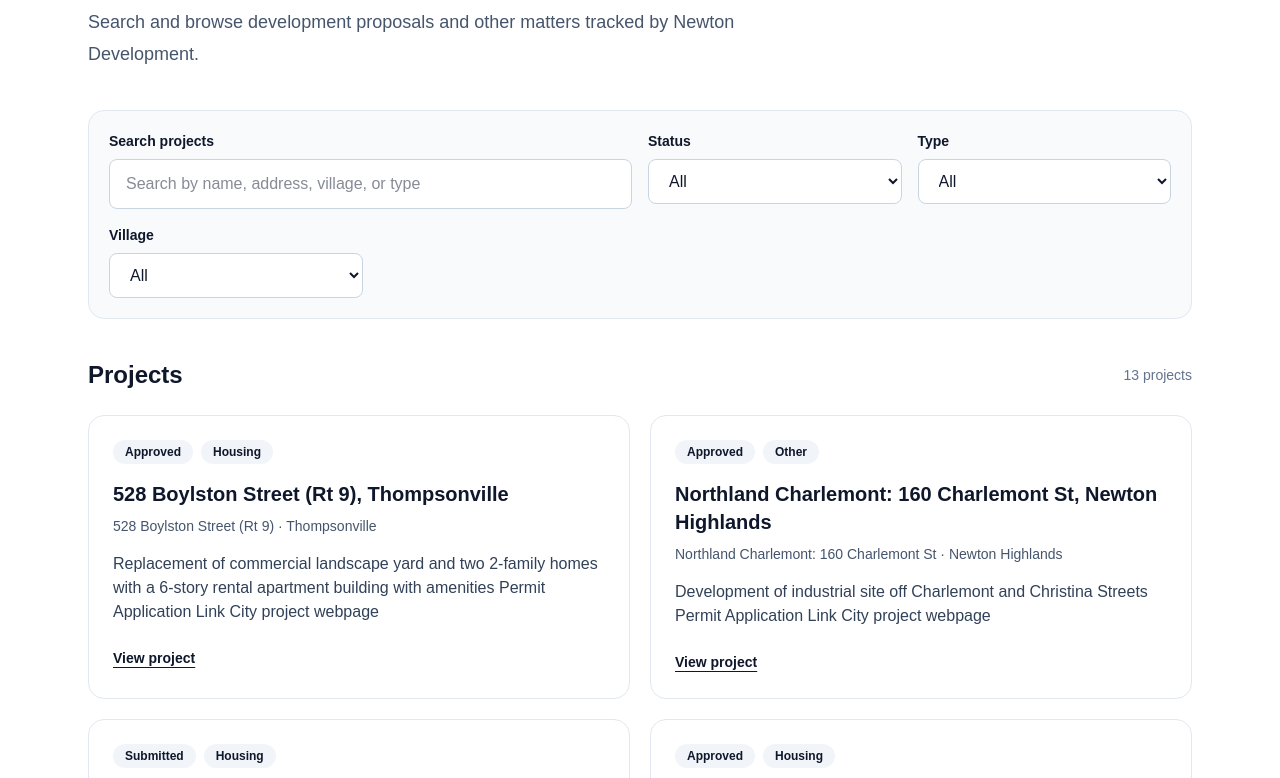
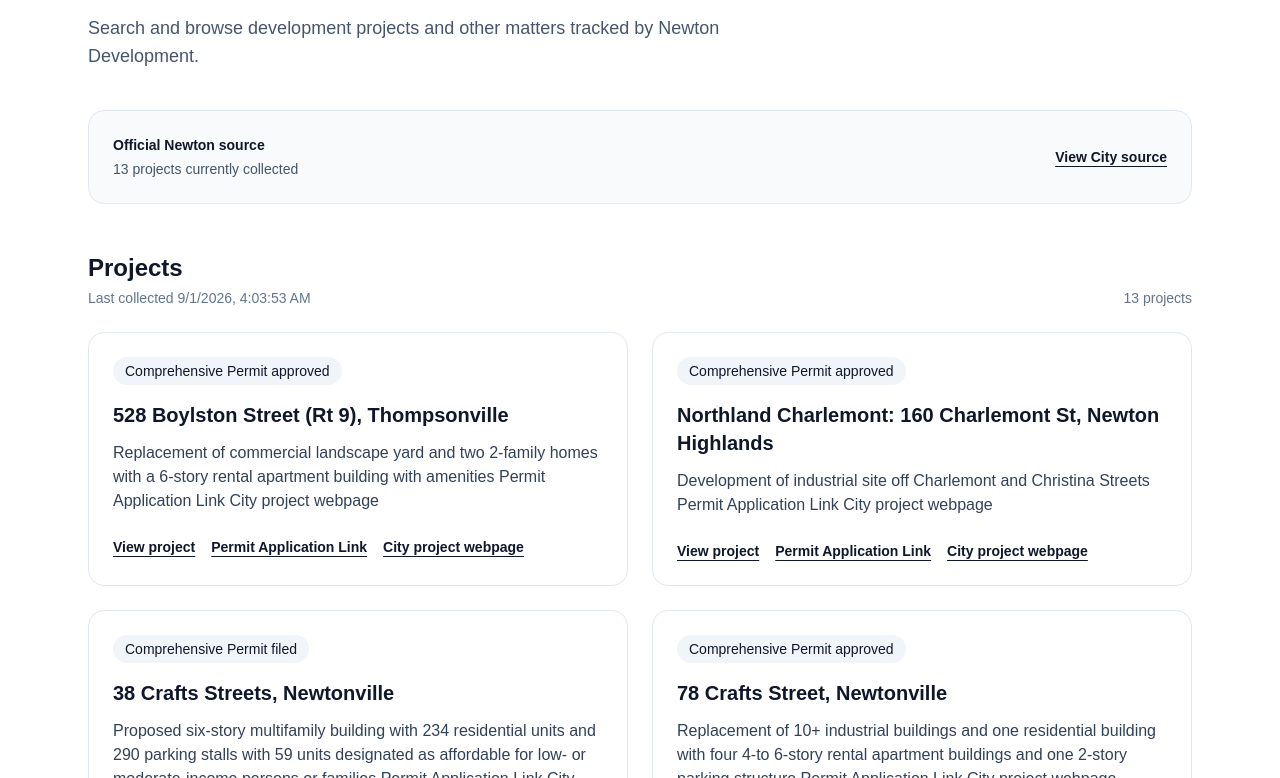
Before and after one commit to danielk-droid/newton-development, a Next.js app: page /projects in a window 1280 px wide. Shown: the part 182-960 px from the top of the page. Built offline with nearby package versions, Linux system fonts and the light colour scheme.

Commit message:
Improve project pages

```diff
--- a/app/projects/[slug]/page.tsx
+++ b/app/projects/[slug]/page.tsx
@@ -1,73 +1,270 @@
+import fs from "node:fs/promises";
+import path from "node:path";
 import { notFound } from "next/navigation";
-import { projects } from "@/data/projects";
+
+type SourceProject = {
+  id: string;
+  name: string;
+  description: string;
+  status: string;
+  links?: {
+    label: string;
+    url: string;
+  }[];
+  sourceUrl: string;
+};
+
+type SourceData = {
+  source: string;
+  fetchedAt: string;
+  projectCount: number;
+  projects: SourceProject[];
+};
+
+const timelineStages = [
+  "Proposed",
+  "Submitted",
+  "Under Review",
+  "Scheduled for Hearing",
+  "Approved",
+  "Approved with Conditions",
+  "Denied",
+  "Withdrawn",
+  "Appealed",
+  "Under Construction",
+  "Completed",
+  "Cancelled",
+];
+
+function getTimelineStage(status: string): string {
+  const normalized = status.toLowerCase();
+
+  if (normalized.includes("denied")) {
+    if (normalized.includes("appeal")) {
+      return "Appealed";
+    }
+
+    return "Denied";
+  }
+
+  if (normalized.includes("withdrawn")) {
+    return "Withdrawn";
+  }
+
+  if (
+    normalized.includes("under construction") ||
+    normalized.includes("construction")
+  ) {
+    return "Under Construction";
+  }
+
+  if (
+    normalized.includes("complete") ||
+    normalized.includes("completed")
+  ) {
+    return "Completed";
+  }
+
+  if (
+    normalized.includes("approved with conditions") ||
+    normalized.includes("approved with condition")
+  ) {
+    return "Approved with Conditions";
+  }
+
+  if (normalized.includes("approved")) {
+    return "Approved";
+  }
+
+  if (
+    normalized.includes("filed") ||
+    normalized.includes("submitted")
+  ) {
+    return "Submitted";
+  }
+
+  if (normalized.includes("hearing")) {
+    return "Scheduled for Hearing";
+  }
+
+  if (
+    normalized.includes("review") ||
+    normalized.includes("committee")
+  ) {
+    return "Under Review";
+  }
+
+  if (normalized.includes("proposed")) {
+    return "Proposed";
+  }
+
+  return "Proposed";
+}
+
+async function getSourceData(): Promise<SourceData> {
+  const filePath = path.join(
+    process.cwd(),
+    "data",
+    "newton-source.json"
+  );
+
+  const file = await fs.readFile(filePath, "utf8");
+
+  return JSON.parse(file);
+}
 
 type ProjectPageProps = {
   params: Promise<{ slug: string }>;
 };
 
-export default async function ProjectPage({ params }: ProjectPageProps) {
+export default async function ProjectPage({
+  params,
+}: ProjectPageProps) {
   const { slug } = await params;
 
-  const project = projects.find((item) => item.id === slug);
+  const data = await getSourceData();
+
+  const project = data.projects.find(
+    (item) => item.id === slug
+  );
 
   if (!project) {
     notFound();
   }
 
+  const currentStage = getTimelineStage(project.status);
+
+  const currentStageIndex =
+    timelineStages.indexOf(currentStage);
+
   return (
     <main className="min-h-screen bg-white text-slate-900">
       <div className="mx-auto max-w-4xl px-6 py-12">
         <a
-          href="/"
+          href="/projects"
           className="text-sm font-medium text-slate-600 hover:text-slate-900"
         >
-          ← Back to Newton Development
+          ← Back to projects
         </a>
 
         <div className="mt-8">
-          <div className="flex flex-wrap gap-2">
-            <span className="rounded-full bg-slate-100 px-3 py-1 text-sm font-medium">
-              {project.status}
-            </span>
-            <span className="rounded-full bg-slate-100 px-3 py-1 text-sm font-medium">
-              {project.type}
-            </span>
-          </div>
+          <span className="rounded-full bg-slate-100 px-3 py-1 text-sm font-medium">
+            {project.status}
+          </span>
 
           <h1 className="mt-4 text-4xl font-bold tracking-tight">
             {project.name}
           </h1>
-
-          <p className="mt-2 text-lg text-slate-600">
-            {project.address} · {project.village}
-          </p>
         </div>
 
         <section className="mt-12">
-          <h2 className="text-2xl font-semibold">The short version</h2>
+          <h2 className="text-2xl font-semibold">
+            The short version
+          </h2>
+
           <p className="mt-3 leading-7 text-slate-700">
             {project.description}
           </p>
         </section>
 
         <section className="mt-10 border-t border-slate-200 pt-8">
-          <h2 className="text-2xl font-semibold">Where it stands</h2>
+          <h2 className="text-2xl font-semibold">
+            Where it stands
+          </h2>
+
           <p className="mt-3 text-slate-700">
-            Current status: <strong>{project.status}</strong>
+            Current status:{" "}
+            <strong>{project.status}</strong>
           </p>
+
+          <div className="mt-8">
+            <div className="space-y-4">
+              {timelineStages.map((stage, index) => {
+                const isCurrent =
+                  stage === currentStage;
+
+                const isPast =
+                  currentStageIndex >= 0 &&
+                  index < currentStageIndex;
+
+                return (
+                  <div
+                    key={stage}
+                    className="flex items-start gap-4"
+                  >
+                    <div className="flex flex-col items-center">
+                      <div
+                        className={`flex h-8 w-8 items-center justify-center rounded-full border-2 text-sm font-semibold ${
+                          isCurrent
+                            ? "border-slate-900 bg-slate-900 text-white"
+                            : isPast
+                              ? "border-slate-500 bg-slate-100 text-slate-700"
+                              : "border-slate-300 bg-white text-slate-400"
+                        }`}
+                      >
+                        {isCurrent
+                          ? "●"
+                          : isPast
+                            ? "✓"
+                            : ""}
+                      </div>
+
+                      {index <
+                        timelineStages.length - 1 && (
+                        <div className="h-6 w-px bg-slate-300" />
+                      )}
+                    </div>
+
+                    <div className="pt-1">
+                      <p
+                        className={`font-medium ${
+                          isCurrent
+                            ? "text-slate-900"
+                            : isPast
+                              ? "text-slate-700"
+                              : "text-slate-400"
+                        }`}
+                      >
+                        {stage}
+                      </p>
+
+                      {isCurrent && (
+                        <p className="mt-1 text-sm text-slate-600">
+                          Current standardized stage
+                        </p>
+                      )}
+                    </div>
+                  </div>
+                );
+              })}
+            </div>
+          </div>
         </section>
 
         <section className="mt-10 border-t border-slate-200 pt-8">
-          <h2 className="text-2xl font-semibold">Official sources</h2>
-          <p className="mt-3 text-slate-700">
-            This placeholder project has not yet been connected to an official
-            City source.
+          <h2 className="text-2xl font-semibold">
+            Official sources
+          </h2>
+
+          <p className="mt-3 text-sm text-slate-600">
+            The current status wording above comes directly
+            from the City of Newton source.
           </p>
+
+          <a
+            href={project.sourceUrl}
+            target="_blank"
+            rel="noopener noreferrer"
+            className="mt-3 inline-block font-semibold underline underline-offset-4"
+          >
+            View official City source
+          </a>
         </section>
 
         <section className="mt-10 border-t border-slate-200 pt-8">
           <p className="text-sm text-slate-500">
-            Last updated: {project.lastUpdated}
+            Data collected:{" "}
+            {new Date(data.fetchedAt).toLocaleString()}
           </p>
         </section>
       </div>
--- a/app/projects/page.tsx
+++ b/app/projects/page.tsx
@@ -1,36 +1,39 @@
-"use client";
+import fs from "node:fs/promises";
+import path from "node:path";
 
-import { useMemo, useState } from "react";
-import { projects } from "@/data/projects";
+type SourceProject = {
+  id: string;
+  name: string;
+  description: string;
+  status: string;
+  links?: {
+    label: string;
+    url: string;
+  }[];
+  sourceUrl: string;
+};
 
-const statuses = ["All", ...new Set(projects.map((project) => project.status))];
-const types = ["All", ...new Set(projects.map((project) => project.type))];
-const villages = ["All", ...new Set(projects.map((project) => project.village))];
+type SourceData = {
+  source: string;
+  fetchedAt: string;
+  projectCount: number;
+  projects: SourceProject[];
+};
 
-export default function ProjectsPage() {
-  const [search, setSearch] = useState("");
-  const [status, setStatus] = useState("All");
-  const [type, setType] = useState("All");
-  const [village, setVillage] = useState("All");
+async function getSourceData(): Promise<SourceData> {
+  const filePath = path.join(
+    process.cwd(),
+    "data",
+    "newton-source.json"
+  );
 
-  const filteredProjects = useMemo(() => {
-    const searchTerm = search.toLowerCase().trim();
+  const file = await fs.readFile(filePath, "utf8");
 
-    return projects.filter((project) => {
-      const matchesSearch =
-        searchTerm === "" ||
-        project.name.toLowerCase().includes(searchTerm) ||
-        project.address.toLowerCase().includes(searchTerm) ||
-        project.village.toLowerCase().includes(searchTerm) ||
-        project.type.toLowerCase().includes(searchTerm);
+  return JSON.parse(file);
+}
 
-      const matchesStatus = status === "All" || project.status === status;
-      const matchesType = type === "All" || project.type === type;
-      const matchesVillage = village === "All" || project.village === village;
-
-      return matchesSearch && matchesStatus && matchesType && matchesVillage;
-    });
-  }, [search, status, type, village]);
+export default async function ProjectsPage() {
+  const data = await getSourceData();
 
   return (
     <main className="min-h-screen bg-white text-slate-900">
@@ -42,7 +45,7 @@ export default function ProjectsPage() {
           ← Back to Newton Development
         </a>
 
-        <header className="mt-8">
+        <div className="mt-10">
           <p className="text-sm font-semibold uppercase tracking-wide text-slate-500">
             Explore
           </p>
@@ -51,125 +54,62 @@ export default function ProjectsPage() {
             Development projects
           </h1>
 
-          <p className="mt-4 max-w-2xl text-lg leading-8 text-slate-600">
-            Search and browse development proposals and other matters tracked
-            by Newton Development.
+          <p className="mt-4 max-w-2xl text-lg text-slate-600">
+            Search and browse development projects and other matters
+            tracked by Newton Development.
           </p>
-        </header>
-
-        <section className="mt-10 rounded-2xl border border-slate-200 bg-slate-50 p-5">
-          <div className="grid gap-4 md:grid-cols-4">
-            <div className="md:col-span-2">
-              <label
-                htmlFor="project-search"
-                className="block text-sm font-semibold"
-              >
-                Search projects
-              </label>
-
-              <input
-                id="project-search"
-                type="search"
-                value={search}
-                onChange={(event) => setSearch(event.target.value)}
-                placeholder="Search by name, address, village, or type"
-                className="mt-2 w-full rounded-lg border border-slate-300 bg-white px-4 py-3 outline-none focus:border-slate-500"
-              />
         </div>
 
+        <section className="mt-10 rounded-2xl border border-slate-200 bg-slate-50 p-6">
+          <div className="flex flex-wrap items-center justify-between gap-4">
             <div>
-              <label
-                htmlFor="status-filter"
-                className="block text-sm font-semibold"
-              >
-                Status
-              </label>
+              <p className="text-sm font-semibold text-slate-900">
+                Official Newton source
+              </p>
 
-              <select
-                id="status-filter"
-                value={status}
-                onChange={(event) => setStatus(event.target.value)}
-                className="mt-2 w-full rounded-lg border border-slate-300 bg-white px-4 py-3"
-              >
-                {statuses.map((option) => (
-                  <option key={option}>{option}</option>
-                ))}
-              </select>
+              <p className="mt-1 text-sm text-slate-600">
+                {data.projectCount} projects currently collected
+              </p>
             </div>
 
-            <div>
-              <label
-                htmlFor="type-filter"
-                className="block text-sm font-semibold"
+            <a
+              href={data.source}
+              target="_blank"
+              rel="noopener noreferrer"
+              className="text-sm font-semibold underline underline-offset-4"
             >
-                Type
-              </label>
-
-              <select
-                id="type-filter"
-                value={type}
-                onChange={(event) => setType(event.target.value)}
-                className="mt-2 w-full rounded-lg border border-slate-300 bg-white px-4 py-3"
-              >
-                {types.map((option) => (
-                  <option key={option}>{option}</option>
-                ))}
-              </select>
-            </div>
-
-            <div>
-              <label
-                htmlFor="village-filter"
-                className="block text-sm font-semibold"
-              >
-                Village
-              </label>
-
-              <select
-                id="village-filter"
-                value={village}
-                onChange={(event) => setVillage(event.target.value)}
-                className="mt-2 w-full rounded-lg border border-slate-300 bg-white px-4 py-3"
-              >
-                {villages.map((option) => (
-                  <option key={option}>{option}</option>
-                ))}
-              </select>
-            </div>
+              View City source
+            </a>
           </div>
         </section>
 
-        <section className="mt-10">
-          <div className="flex items-center justify-between">
-            <h2 className="text-2xl font-semibold">Projects</h2>
+        <section className="mt-12">
+          <div className="flex items-end justify-between gap-4">
+            <div>
+              <h2 className="text-2xl font-semibold">
+                Projects
+              </h2>
 
-            <p className="text-sm text-slate-500">
-              {filteredProjects.length}{" "}
-              {filteredProjects.length === 1 ? "project" : "projects"}
+              <p className="mt-1 text-sm text-slate-500">
+                Last collected{" "}
+                {new Date(data.fetchedAt).toLocaleString()}
               </p>
             </div>
 
-          {filteredProjects.length === 0 ? (
-            <div className="mt-6 rounded-2xl border border-dashed border-slate-300 p-10 text-center">
-              <h3 className="text-lg font-semibold">No projects found</h3>
-              <p className="mt-2 text-slate-600">
-                Try changing your search or filters.
+            <p className="text-sm text-slate-500">
+              {data.projectCount} projects
             </p>
           </div>
-          ) : (
-            <div className="mt-6 grid gap-5 md:grid-cols-2">
-              {filteredProjects.map((project) => (
+
+          <div className="mt-6 grid gap-6 md:grid-cols-2">
+            {data.projects.map((project) => (
               <article
                 key={project.id}
                 className="rounded-2xl border border-slate-200 p-6"
               >
                 <div className="flex flex-wrap gap-2">
-                    <span className="rounded-full bg-slate-100 px-3 py-1 text-xs font-semibold">
+                  <span className="rounded-full bg-slate-100 px-3 py-1 text-sm font-medium">
                     {project.status}
-                    </span>
-
-                    <span className="rounded-full bg-slate-100 px-3 py-1 text-xs font-semibold">
-                      {project.type}
                   </span>
                 </div>
 
@@ -177,24 +117,33 @@ export default function ProjectsPage() {
                   {project.name}
                 </h3>
 
-                  <p className="mt-2 text-sm text-slate-600">
-                    {project.address} · {project.village}
-                  </p>
-
-                  <p className="mt-4 leading-6 text-slate-700">
+                <p className="mt-3 leading-6 text-slate-700">
                   {project.description}
                 </p>
 
+                <div className="mt-6 flex flex-wrap gap-4">
                   <a
                     href={`/projects/${project.id}`}
-                    className="mt-6 inline-block text-sm font-semibold underline underline-offset-4"
+                    className="text-sm font-semibold underline underline-offset-4"
                   >
                     View project
                   </a>
+
+                  {project.links?.map((link) => (
+                    <a
+                      key={`${project.id}-${link.url}`}
+                      href={link.url}
+                      target="_blank"
+                      rel="noopener noreferrer"
+                      className="text-sm font-semibold underline underline-offset-4"
+                    >
+                      {link.label}
+                    </a>
+                  ))}
+                </div>
               </article>
             ))}
           </div>
-          )}
         </section>
       </div>
     </main>
```
Lines whose indentation alone changed are shown as unchanged.
